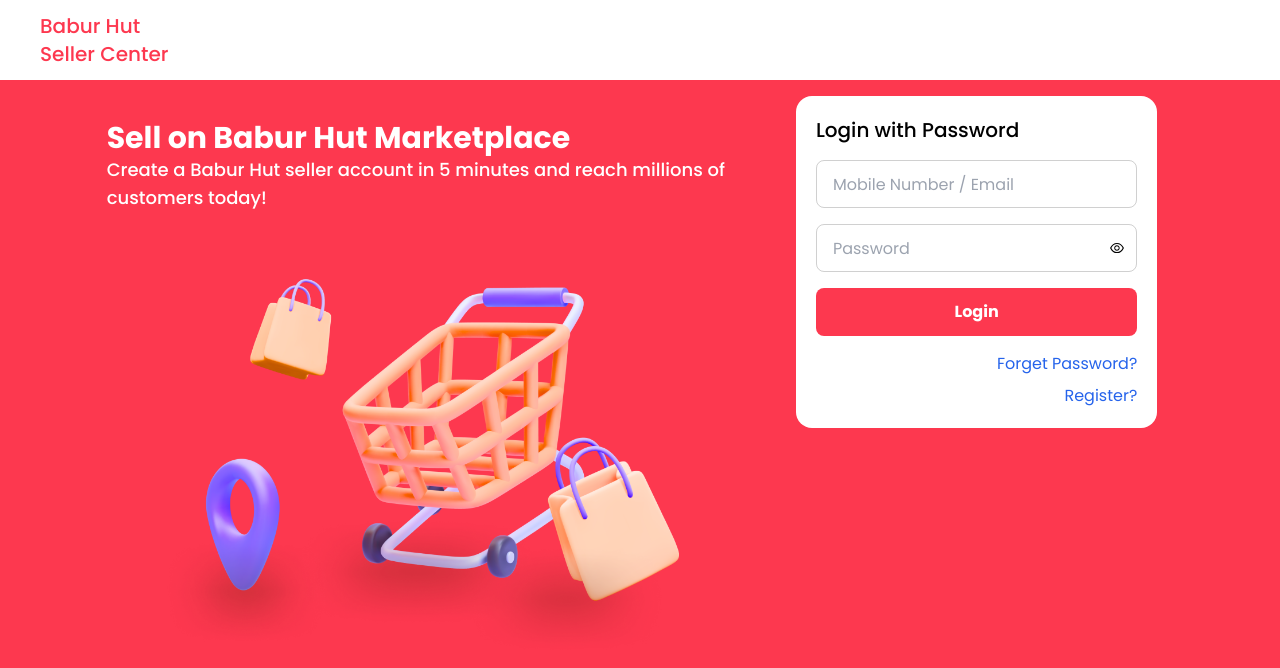
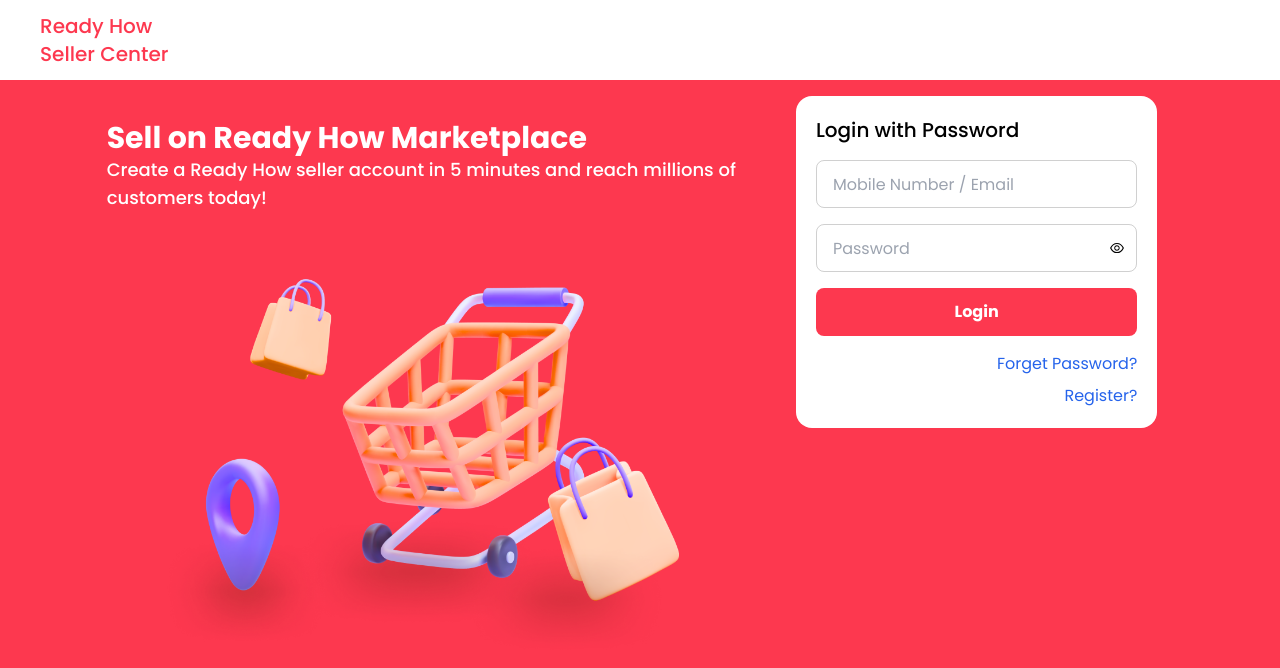
Before and after one commit to Mdabdullah3/Vendor_dashboard, a React (Create React App) app: page / in a window 1280 px wide. Shown: the top 668 px of the page. Built offline with nearby package versions, Linux system fonts and the light colour scheme.

Commit message:
problem solved

```diff
--- a/public/index.html
+++ b/public/index.html
@@ -24,7 +24,7 @@
       work correctly both with client-side routing and a non-root public URL.
       Learn how to configure a non-root public URL by running `npm run build`.
     -->
-    <title>Seller Center | Babur Hut</title>
+    <title>Seller Center | Ready How</title>
   </head>
   <body>
     <noscript>You need to enable JavaScript to run this app.</noscript>
--- a/src/layout/Navbar.jsx
+++ b/src/layout/Navbar.jsx
@@ -6,7 +6,7 @@
     <div className=" px-10 py-3 cursor-pointer">
       <Link to="/">
         <h1 className="text-xl font-[500] text-primary">
-          Babur Hut <br /> Seller Center
+          Ready How <br /> Seller Center
         </h1>
       </Link>
     </div>
--- a/src/page/auth/Login.jsx
+++ b/src/page/auth/Login.jsx
@@ -33,10 +33,10 @@
           <div className="flex justify-between items-start">
             <div className="hidden lg:block">
               <h1 className="text-3xl font-bold pt-10">
-                Sell on Babur Hut Marketplace
+                Sell on Ready How Marketplace
               </h1>
               <h2 className="text-lg font-medium">
-                Create a Babur Hut seller account in 5 minutes and reach
+                Create a Ready How seller account in 5 minutes and reach
                 millions of customers today!
               </h2>
               <img src={shopImg} alt="" />
--- a/src/page/auth/Register.jsx
+++ b/src/page/auth/Register.jsx
@@ -63,7 +63,7 @@
                 {step === 1 && (
                   <div>
                     <h1 className="text-xl font-semibold">
-                      Sign up at Babur Hut
+                      Sign up at Ready How
                     </h1>
                     <p className="text-gray-600 text-[14px]">
                       Sign up in 2 steps
```
